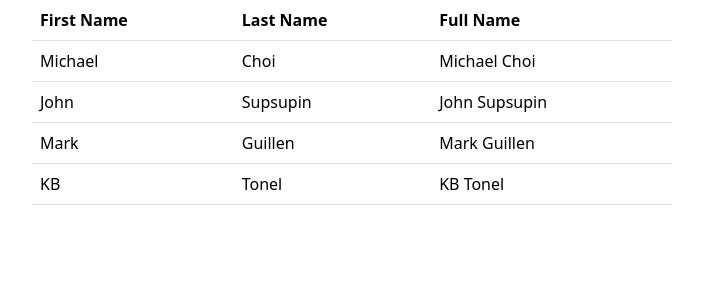
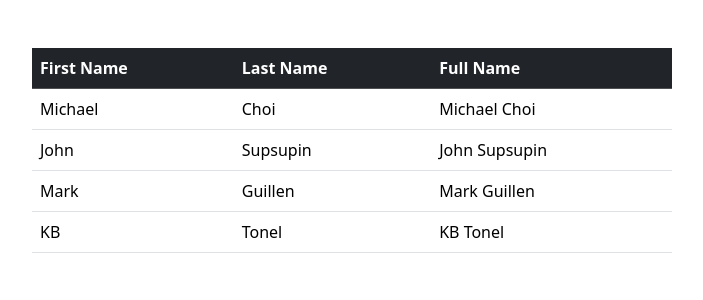
Before and after one commit to Adelkhed/html-table, a Flask app: page / in a window 1280 px wide. Shown: the top 300 px of the page, without its empty margins (288-991 px from the left). Run offline with Flask 3, Linux system fonts and the light colour scheme.

Commit message:
2 commit

```diff
--- a/static/style.css
+++ /dev/null
@@ -1,8 +0,0 @@
-.table-center {
-    width: 50%;
-    margin: 0 auto;
-}
-.table-color thead tr:first-child {
-    background-color: blue;
-    color: yellow;
-}
--- a/templates/index.html
+++ b/templates/index.html
@@ -3,21 +3,18 @@
 <head>
     <meta charset="UTF-8">
     <meta name="viewport" content="width=device-width, initial-scale=1.0">
+    <link href="https://cdn.jsdelivr.net/npm/bootstrap@5.3.3/dist/css/bootstrap.min.css" rel="stylesheet" integrity="sha384-QWTKZyjpPEjISv5WaRU9OFeRpok6YctnYmDr5pNlyT2bRjXh0JMhjY6hW+ALEwIH" crossorigin="anonymous">
 
-    <link href="https://cdn.jsdelivr.net/npm/bootstrap@5.3.3/dist/css/bootstrap.min.css" rel="stylesheet" integrity="sha384-QWTKZyjpPEjISv5WaRU9OFeRpok6YctnYmDr5pNlyT2bRjXh0JMhjY6hW+ALEwIH" crossorigin="anonymous">
-    <link rel="stylesheet" href="{{ url_for('static', filename='style.css')}}">
-    <style>
-
-    </style>
     <title>USERS</title>
 </head>
 <body>
-    <table  class="table table-hover table-center table-color" >
-        <thead class="table-striped">
+   <div class="col-6 mx-auto my-5">
+    <table  class="table table-hover " >
+        <thead class="table-dark text-light" >
             <tr >
-                <th  scope="col" >First Name</th>
-                <th scope="col" >Last Name</th>
-                <th scope="col" >Full Name</th>
+                <th>First Name</th>
+                <th>Last Name</th>
+                <th>Full Name</th>
             </tr>
         </thead>
         <tbody  >
@@ -31,5 +28,6 @@
 
         </tbody>
     </table>
+</div>
 </body>
 </html>
```
